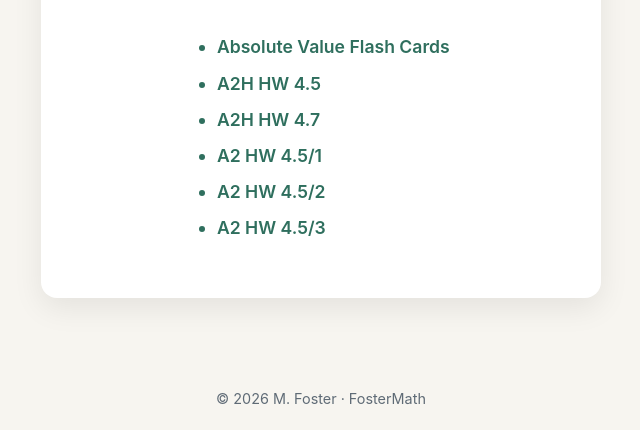
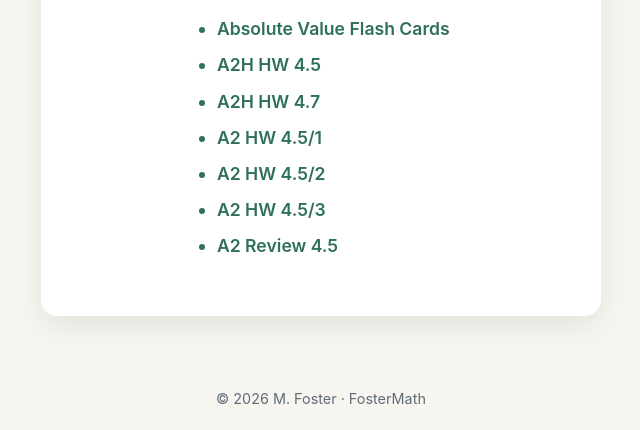
Before and after one commit to EmmFoster/FosterMath, a plain HTML site: page index.html in a window 1280 px wide. Shown: the part 370-800 px from the top of the page, without its empty margins (319-959 px from the left). Drawn offline with Linux system fonts and the light colour scheme.

Commit message:
Update index.html

```diff
--- a/index.html
+++ b/index.html
@@ -121,6 +121,7 @@
         <li><a href="A2 HW 4.5-1.html">A2 HW 4.5/1</a></li>
         <li><a href="A2 HW 4.5-2.html">A2 HW 4.5/2</a></li>
         <li><a href="A2 HW 4.5-3.html">A2 HW 4.5/3</a></li>
+         <li><a href="A2 Review 4.5.html">A2 Review 4.5</a></li>
       </ul>
     </div>
   </main>
```
